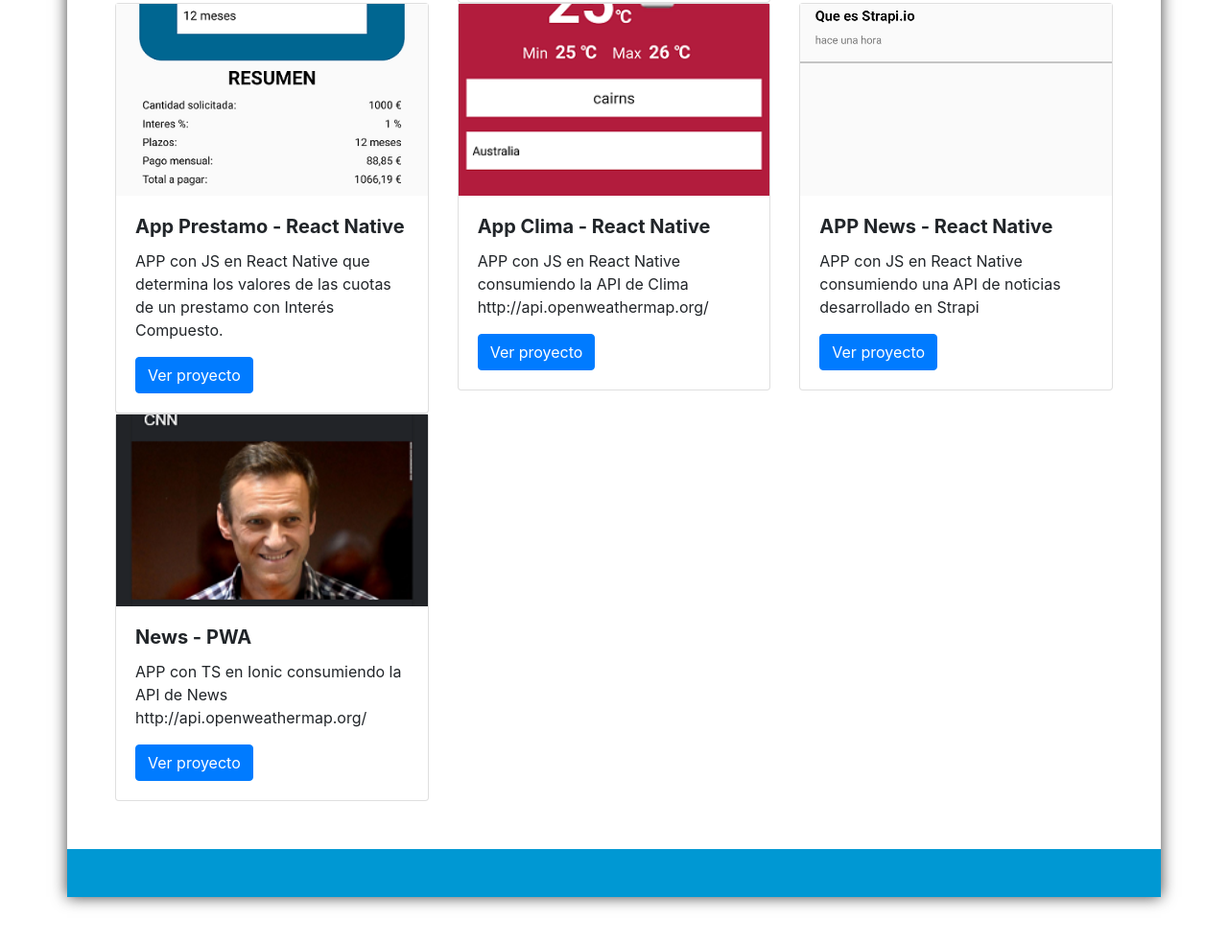
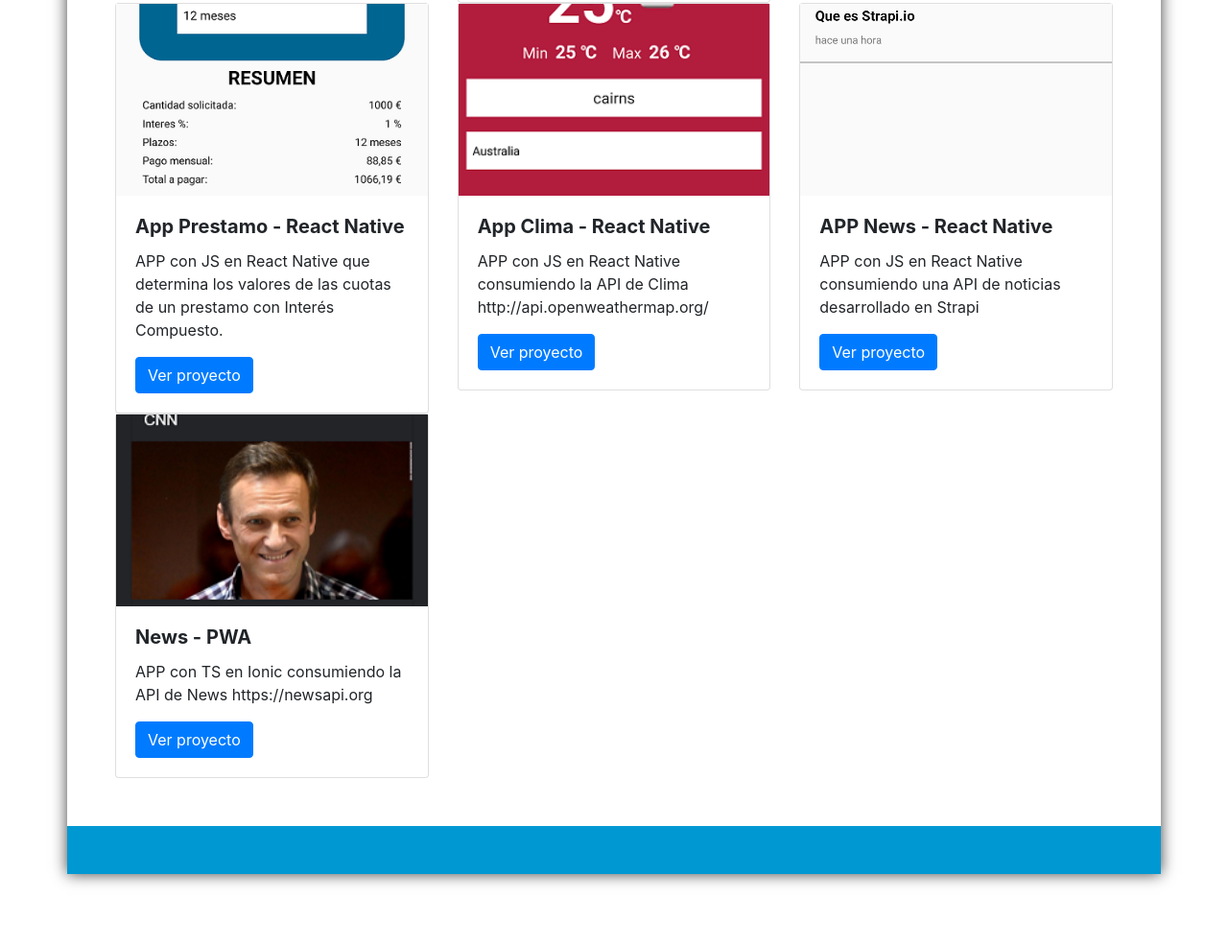
Before and after one commit to GuillermoEchague/CV-Online, a Gatsby site: page /projects in a window 1280 px wide. Shown: the part 1587-2572 px from the top of the page at 96% size. Built offline with nearby package versions, Linux system fonts and the light colour scheme; Gatsby itself is replaced by a stand-in of ours.

Commit message:
Cambio info news

```diff
--- a/src/utils/projects.js
+++ b/src/utils/projects.js
@@ -91,7 +91,7 @@ export default[
     },
     {
         title: "News - PWA",
-        description: "APP con TS en Ionic consumiendo la API de News http://api.openweathermap.org/",
+        description: "APP con TS en Ionic consumiendo la API de News https://newsapi.org",
         url:"https://github.com/GuillermoEchague/PWA-News",
         image: News,
     },
```
